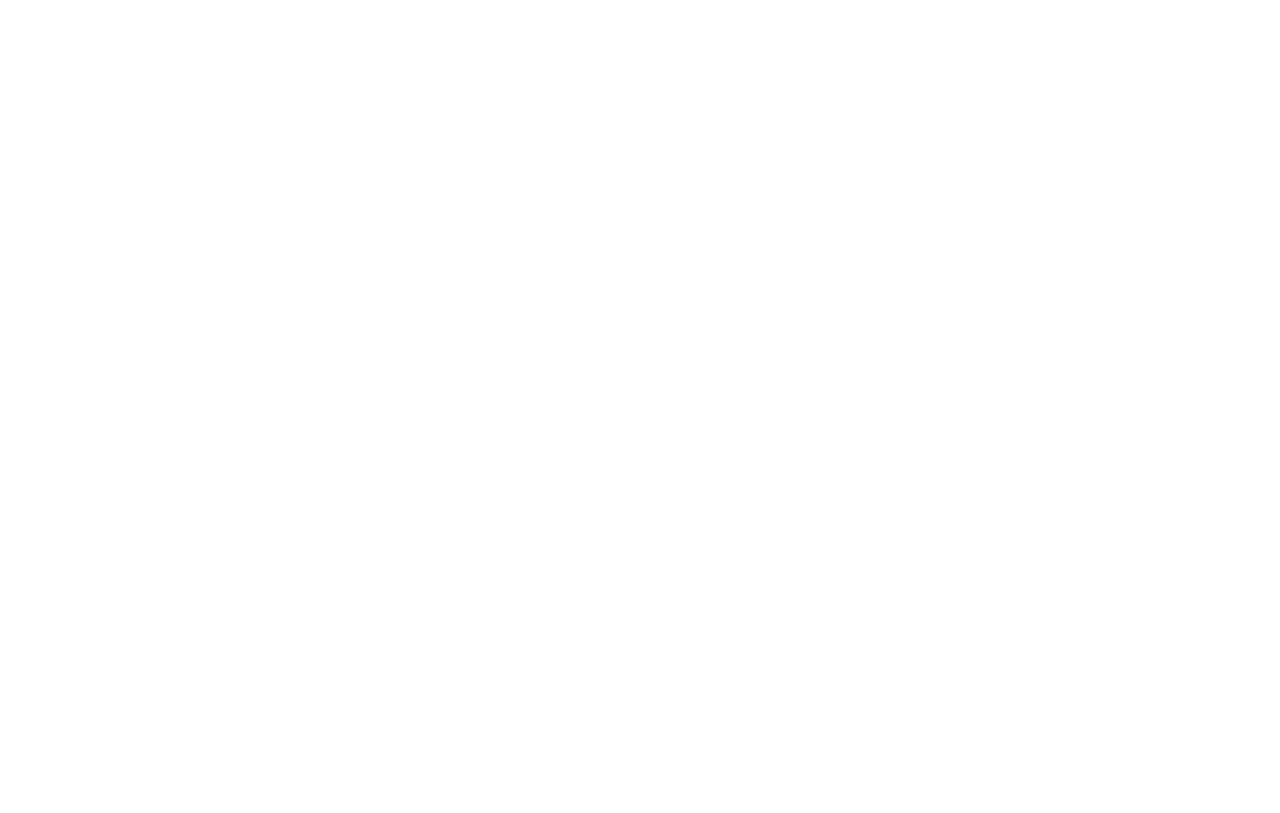
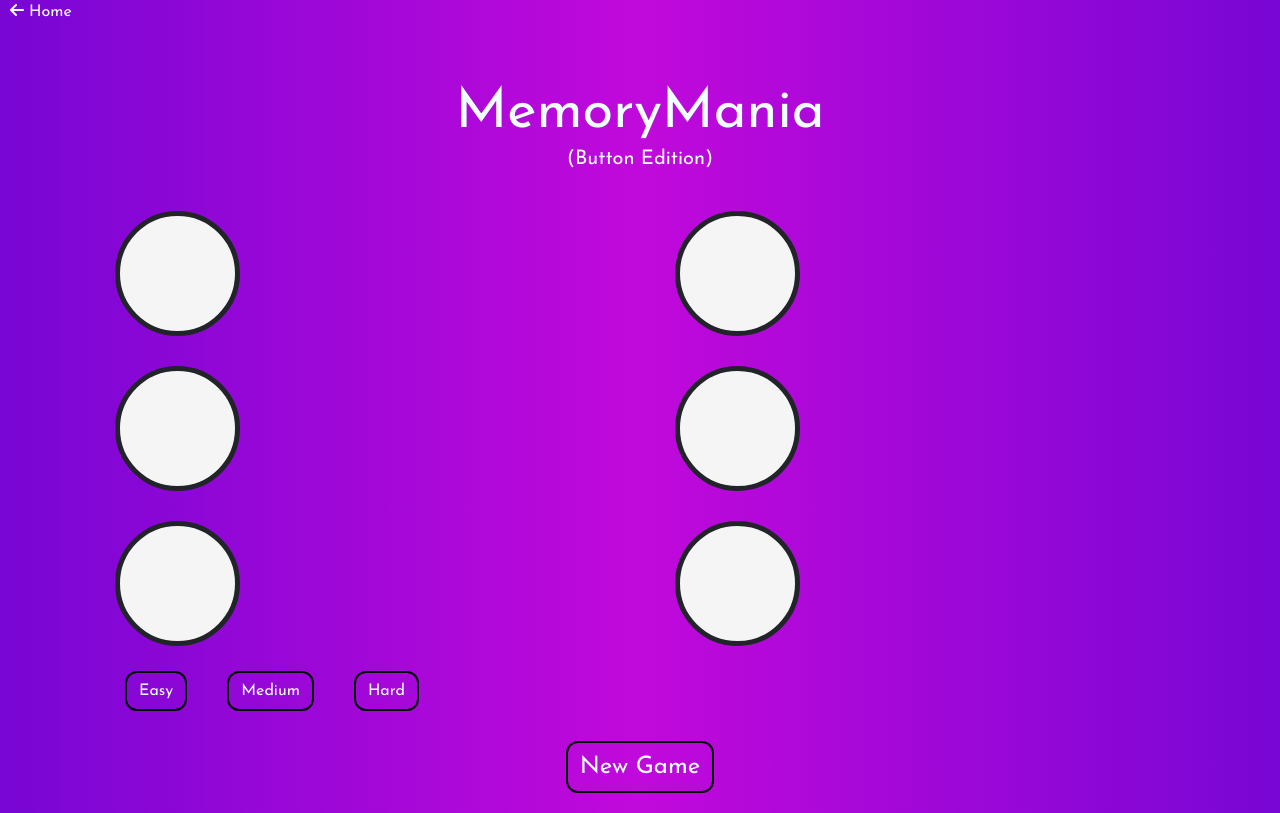
Before and after one commit to ABaron21/Project-2, a plain HTML site: page memorybuttons.html in a window 1280 px wide. Drawn offline with nearby package versions, Linux system fonts and the light colour scheme.

Commit message:
Add html and css style for memorybutton.html

```diff
--- a/assets/css/game-style.css
+++ b/assets/css/game-style.css
@@ -19,7 +19,7 @@ p,span,i{
     color: #f0ffff;
     margin-left: 10px;
 }
-.btn--big {
+.btn--med {
     padding-top: 10px;
     border-radius: 50%;
     border: 10px solid;
@@ -28,6 +28,15 @@ p,span,i{
     font-size: 3.2rem;
     margin: 15px 30px;
     transition: all 0.5s;
+}
+.btn--big {
+    padding-top: 10px;
+    border-radius: 50%;
+    background-color: #f5f5f5;
+    border: 5px solid;
+    width: 125px;
+    height: 125px;
+    margin: 15px 30px;
 }
 .btn--curve{
     border: 2.5px solid black;
@@ -124,3 +133,7 @@ p,span,i{
     margin: 20px auto;
     font-size: 1.5rem;
 }
+.button-area{
+    padding-right: 35px;
+    margin-top: 25px;
+}
--- a/memorybuttons.html
+++ b/memorybuttons.html
@@ -0,0 +1,66 @@
+<!DOCTYPE html>
+<html lang="en">
+
+<head>
+    <meta charset="UTF-8">
+    <meta http-equiv="X-UA-Compatible" content="IE=edge">
+    <meta name="viewport" content="width=device-width, initial-scale=1.0">
+    <link rel="stylesheet" href="https://cdn.jsdelivr.net/npm/bootstrap@4.2.1/dist/css/bootstrap.min.css"
+        integrity="sha384-GJzZqFGwb1QTTN6wy59ffF1BuGJpLSa9DkKMp0DgiMDm4iYMj70gZWKYbI706tWS" crossorigin="anonymous">
+    <link rel="stylesheet" href="assets/css/game-style.css">
+    <title>Tribal Minds</title>
+</head>
+
+<body>
+    <a class="return-link" href="index.html"><i class="fa-solid fa-arrow-left"></i> Home</a>
+
+    <h1 class="game-title text-center">
+        MemoryMania
+    </h1>
+    <h5 class="text-center">(Button Edition)</h5>
+
+    <div class="container button-area">
+        <div class="row">
+            <div class="col-6"><button class="btn btn--big">
+                </button></div>
+            <div class="col-6"><button class="btn btn--big">
+                </button></div>
+        </div>
+        <div class="row">
+            <div class="col-6"><button class="btn btn--big">
+                </button></div>
+            <div class="col-6"><button class="btn btn--big"></button></div>
+        </div>
+        <div class="row">
+            <div class="col-6"><button class="btn btn--big">
+                </button></div>
+            <div class="col-6"><button class="btn btn--big"></button></div>
+        </div>
+    </div>
+
+    <div class="container button-controls">
+        <div class="row difficulty-area">
+            <div class=""><button class="btn btn--curve">Easy</button></div>
+            <div class=""><button class="btn btn--curve">Medium</button></div>
+            <div class=""><button class="btn btn--curve">Hard</button></div>
+        </div>
+        <div class="row">
+            <button class="btn btn--curve btn-newgame">New Game</button>
+        </div>
+    </div>
+
+
+    <!--Scripts-->
+    <script src="https://kit.fontawesome.com/aa35820a25.js" crossorigin="anonymous"></script>
+    <script src="https://code.jquery.com/jquery-3.3.1.slim.min.js"
+        integrity="sha384-q8i/X+965DzO0rT7abK41JStQIAqVgRVzpbzo5smXKp4YfRvH+8abtTE1Pi6jizo" crossorigin="anonymous">
+    </script>
+    <script src="https://cdn.jsdelivr.net/npm/popper.js@1.14.6/dist/umd/popper.min.js"
+        integrity="sha384-wHAiFfRlMFy6i5SRaxvfOCifBUQy1xHdJ/yoi7FRNXMRBu5WHdZYu1hA6ZOblgut" crossorigin="anonymous">
+    </script>
+    <script src="https://cdn.jsdelivr.net/npm/bootstrap@4.2.1/dist/js/bootstrap.min.js"
+        integrity="sha384-B0UglyR+jN6CkvvICOB2joaf5I4l3gm9GU6Hc1og6Ls7i6U/mkkaduKaBhlAXv9k" crossorigin="anonymous">
+    </script>
+</body>
+
+</html>
```
Also changed, not shown: index.html (+1 -1 lines), mathemania.html (+4 -4 lines).
